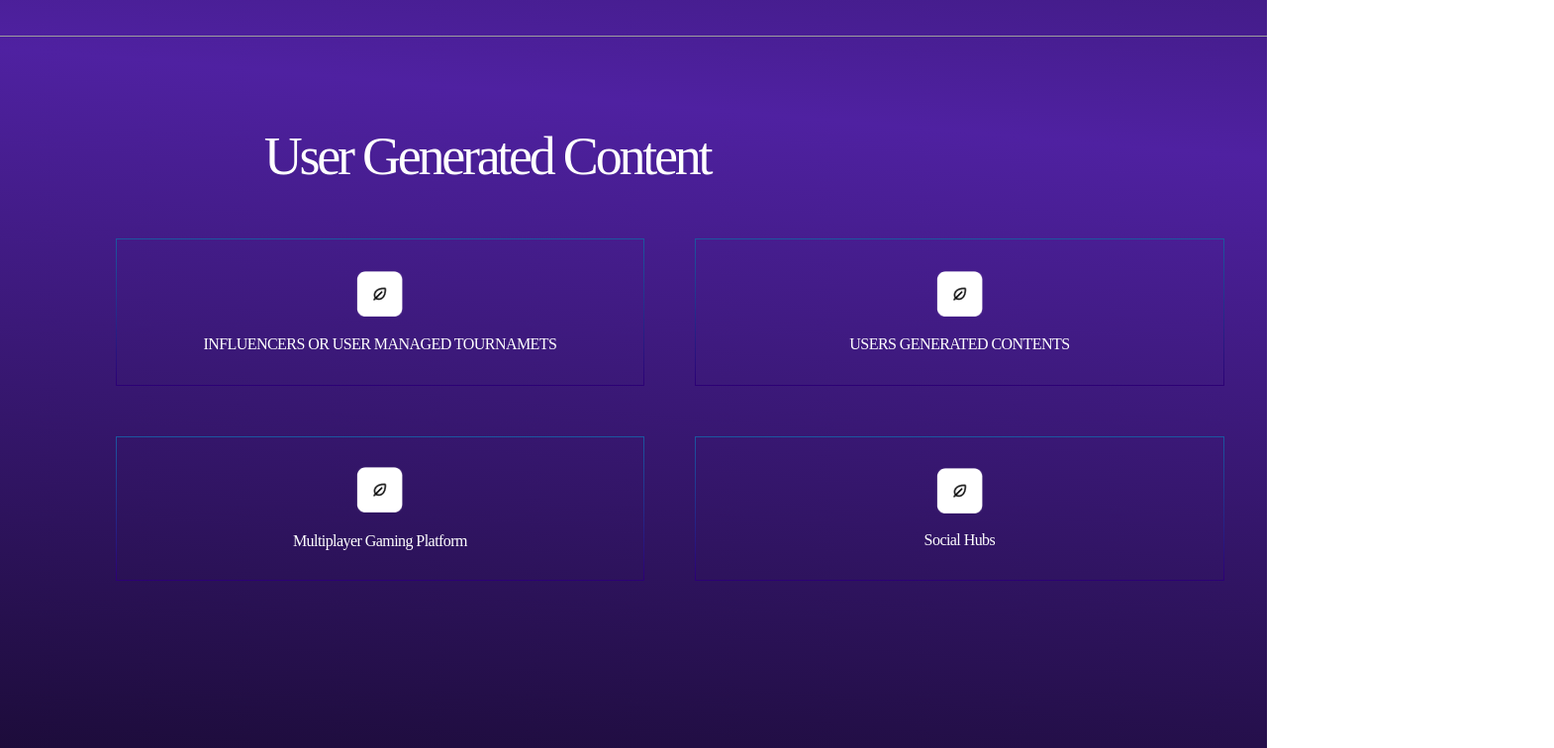
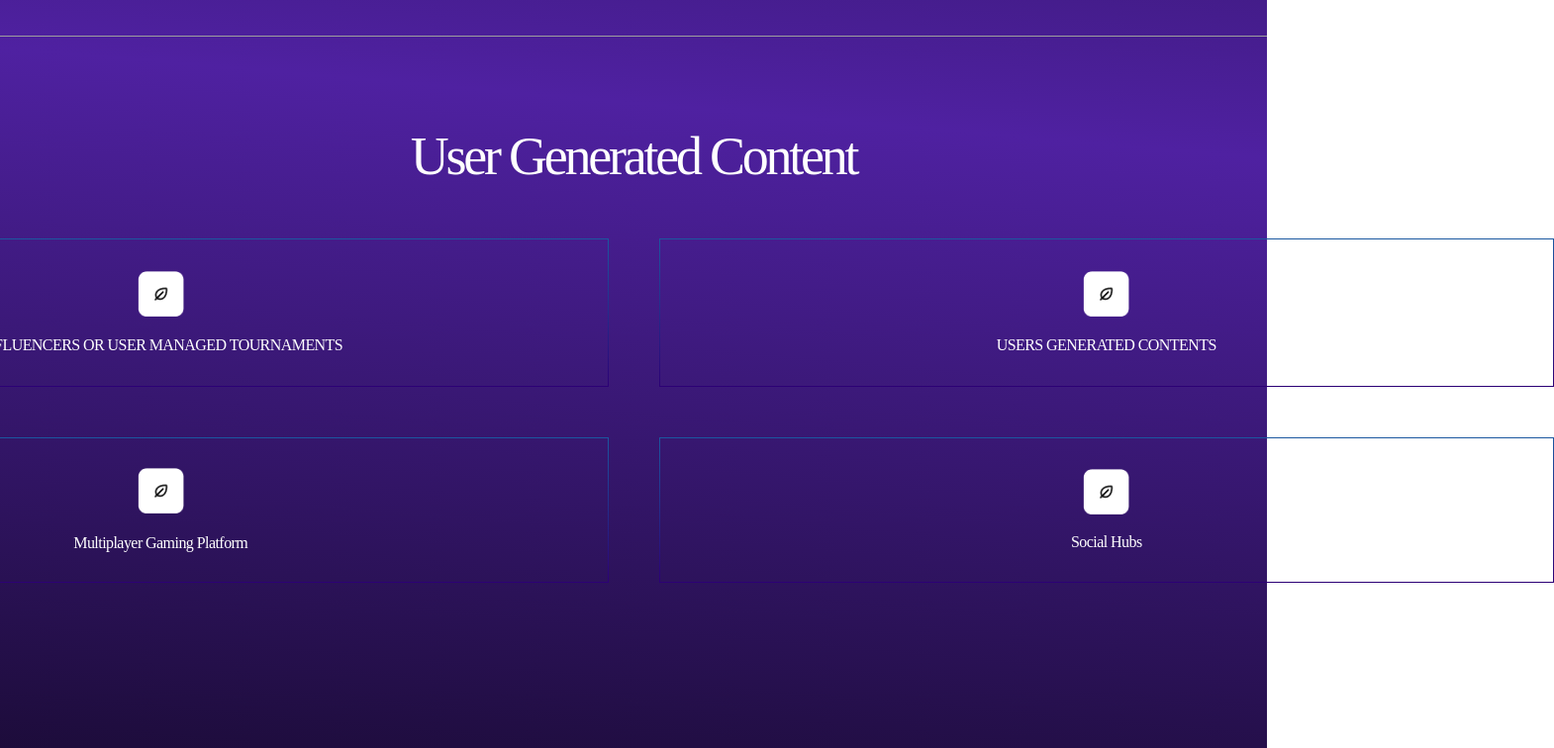
Before and after one commit to nishgaba-ai/playpeer, a React (Create React App) app: page / in a window 1280 px wide. Shown: the part 2260-3016 px from the top of the page at 99% size, 1570 px wide, since content can reach past the window. Built offline with nearby package versions, Linux system fonts and the light colour scheme; grey boxes are pictures that could not be loaded.

Commit message:
user generated

```diff
--- a/src/pages/Desktop/index.js
+++ b/src/pages/Desktop/index.js
@@ -331,6 +331,7 @@ export default function DesktopPage() {
             {/* newsletter signup section */}
 
             <Image
+              className="img_emojistar"
               src="images/img_emojistar_1.png"
               h="263px"
               w="263px"
@@ -340,6 +341,7 @@ export default function DesktopPage() {
               m="auto"
             />
             <Image
+              className="img_helix2"
               src="images/img_helix2_1.png"
               h="268px"
               w="268px"
--- a/src/pages/Desktop/style.css
+++ b/src/pages/Desktop/style.css
@@ -28,7 +28,11 @@
     margin-top: 0px;
   }
   .socialGaming {
-    margin-top: -130px;
+    margin-top: -80px;
+  }
+  .img_emojistar,
+  .img_helix2 {
+    display: none;
   }
 }
 /* Styles for screens above 770px */
@@ -37,4 +41,8 @@
   .desktop-landing-main {
     margin-top: -80px;
   }
+  .img_emojistar,
+  .img_helix2 {
+    display: block;
+  }
 }
--- /dev/null
+++ b/src/pages/UserGenerated.css
@@ -0,0 +1,15 @@
+/* Styles for screens below 770px */
+@media only screen and (max-width: 770px) {
+  .SimpleGrid {
+    width: 100%;
+    margin-left: 0;
+  }
+}
+
+/* Styles for screens above 770px */
+@media only screen and (min-width: 771px) {
+  .SimpleGrid {
+    width: 150%;
+    margin-left: -25%;
+  }
+}
--- a/src/pages/UserGenerated.js
+++ b/src/pages/UserGenerated.js
@@ -1,37 +1,205 @@
+// import React from "react";
+// import {
+//   Image,
+//   Button,
+//   Input,
+//   Flex,
+//   Text,
+//   Heading,
+//   IconButton,
+//   SimpleGrid,
+//   Container,
+//   Box,
+// } from "@chakra-ui/react";
+
+// function UserGenerated() {
+//   return (
+//     <div>
+//       <Heading as="h3" letterSpacing="-3.24px" style={{ color: "white" }}>
+//         User Generated Content{" "}
+//       </Heading>
+
+//       <SimpleGrid
+//         width={"150%"}
+//         mt="52px"
+//         alignSelf="stretch"
+//         gap="51px"
+//         columns={{ md: 2, base: 1 }}
+//         justifyContent="center"
+//         style={{ marginLeft: "-150px" }}
+//       >
+//         <Flex
+//           gap="18px"
+//           borderwidth="1px"
+//           borderstyle="solid"
+//           bg="black.900"
+//           flexDirection="column"
+//           alignItems="center"
+//           justifyContent="center"
+//           w="100%"
+//           p={{ base: "20px", sm: "32px" }}
+//           borderRadius="8px"
+//           border={`1px solid grey`}
+//           sx={{
+//             "border-image": "linear-gradient(180deg, #1b58a0,#2c0075) 1",
+//           }}
+//         >
+//           <IconButton
+//             icon={<Image src="images/Frame_21.png" />}
+//             aria-label="11:202;4006:882-Icons Image"
+//             w="47px"
+//             borderRadius="8px"
+//           />
+//           <Heading
+//             size="xm"
+//             as="h4"
+//             letterSpacing="-0.56px"
+//             style={{ color: "white" }}
+//           >
+//             INFLUENCERS OR USER MANAGED TOURNAMETS
+//           </Heading>
+//         </Flex>
+//         <Flex
+//           border={`1px solid grey`}
+//           gap="18px"
+//           borderwidth="1px"
+//           borderstyle="solid"
+//           bg="black.900"
+//           w="100%"
+//           flexDirection="column"
+//           alignItems="center"
+//           justifyContent="center"
+//           p={{ base: "20px", sm: "32px" }}
+//           borderRadius="8px"
+//           sx={{
+//             "border-image": "linear-gradient(180deg, #1b58a0, #2c0075) 1",
+//           }}
+//         >
+//           <IconButton
+//             icon={<Image src="images/Frame_21.png" />}
+//             aria-label="11:203;4006:882-Icons Image"
+//             w="47px"
+//             borderRadius="8px"
+//           />
+//           <Heading
+//             size="xm"
+//             as="h5"
+//             letterSpacing="-0.56px"
+//             style={{ color: "white" }}
+//           >
+//             USERS GENERATED CONTENTS
+//           </Heading>
+//         </Flex>
+//         <Flex
+//           border={`1px solid grey`}
+//           gap="19px"
+//           borderwidth="1px"
+//           borderstyle="solid"
+//           bg="black.900"
+//           w="100%"
+//           flexDirection="column"
+//           alignItems="center"
+//           justifyContent="center"
+//           p={{ base: "20px", sm: "30px" }}
+//           borderRadius="8px"
+//           sx={{
+//             "border-image": "linear-gradient(180deg, #1b58a0, #2c0075) 1",
+//           }}
+//         >
+//           <IconButton
+//             icon={<Image src="images/Frame_21.png" />}
+//             aria-label="11:201;4006:882-icons_one"
+//             w="47px"
+//             borderRadius="8px"
+//           />
+//           <Heading
+//             size="xm"
+//             as="h6"
+//             letterSpacing="-0.56px"
+//             style={{ color: "white" }}
+//           >
+//             Multiplayer Gaming Platform
+//           </Heading>
+//         </Flex>
+//         <Flex w="100%" justifyContent="flex-end">
+//           <Flex
+//             border={`1px solid grey`}
+//             gap="17px"
+//             borderwidth="1px"
+//             borderstyle="solid"
+//             bg="black.900"
+//             w="100%"
+//             flexDirection="column"
+//             alignItems="center"
+//             justifyContent="center"
+//             p={{ base: "20px", sm: "31px" }}
+//             borderRadius="8px"
+//             sx={{
+//               "border-image": "linear-gradient(180deg, #1b58a0,#2c0075) 1",
+//             }}
+//           >
+//             <IconButton
+//               icon={<Image src="images/Frame_21.png" />}
+//               aria-label="11:205;4006:882-icons_one"
+//               w="47px"
+//               borderRadius="8px"
+//             />
+//             <Heading
+//               size="xm"
+//               as="h6"
+//               letterSpacing="-0.56px"
+//               style={{ color: "white" }}
+//             >
+//               Social Hubs
+//             </Heading>
+//           </Flex>
+//         </Flex>
+//       </SimpleGrid>
+//     </div>
+//   );
+// }
+
+// export default UserGenerated;
+
 import React from "react";
 import {
   Image,
-  Button,
-  Input,
+  IconButton,
   Flex,
   Text,
   Heading,
-  IconButton,
   SimpleGrid,
   Container,
   Box,
 } from "@chakra-ui/react";
+import "./UserGenerated.css";
 
 function UserGenerated() {
   return (
-    <div>
-      <Heading as="h3" letterSpacing="-3.24px" style={{ color: "white" }}>
-        User Generated Content{" "}
+    <div style={{ width: "100%" }}>
+      <Container maxW="container.xl" p={4}>
+        <Heading
+          as="h3"
+          letterSpacing="-3.24px"
+          textAlign="center"
+          color="white"
+          mb={6}
+        >
+          User Generated Content
         </Heading>
 
         <SimpleGrid
-        width={"150%"}
+          className="SimpleGrid"
           mt="52px"
           alignSelf="stretch"
           gap="51px"
           columns={{ md: 2, base: 1 }}
           justifyContent="center"
-        style={{ marginLeft: "-150px" }}
         >
           <Flex
             gap="18px"
-          borderwidth="1px"
-          borderstyle="solid"
+            borderWidth="1px"
+            borderStyle="solid"
             bg="black.900"
             flexDirection="column"
             alignItems="center"
@@ -39,9 +207,9 @@ function UserGenerated() {
             w="100%"
             p={{ base: "20px", sm: "32px" }}
             borderRadius="8px"
-          border={`1px solid grey`}
+            borderColor="gray.500"
             sx={{
-            "border-image": "linear-gradient(180deg, #1b58a0,#2c0075) 1",
+              borderImage: "linear-gradient(180deg, #1b58a0, #2c0075) 1",
             }}
           >
             <IconButton
@@ -51,19 +219,20 @@ function UserGenerated() {
               borderRadius="8px"
             />
             <Heading
-            size="xm"
+              size="sm"
               as="h4"
               letterSpacing="-0.56px"
-            style={{ color: "white" }}
+              textAlign="center"
+              color="white"
             >
-            INFLUENCERS OR USER MANAGED TOURNAMETS
+              INFLUENCERS OR USER MANAGED TOURNAMENTS
             </Heading>
           </Flex>
+
           <Flex
-          border={`1px solid grey`}
             gap="18px"
-          borderwidth="1px"
-          borderstyle="solid"
+            borderWidth="1px"
+            borderStyle="solid"
             bg="black.900"
             w="100%"
             flexDirection="column"
@@ -71,8 +240,9 @@ function UserGenerated() {
             justifyContent="center"
             p={{ base: "20px", sm: "32px" }}
             borderRadius="8px"
+            borderColor="gray.500"
             sx={{
-            "border-image": "linear-gradient(180deg, #1b58a0, #2c0075) 1",
+              borderImage: "linear-gradient(180deg, #1b58a0, #2c0075) 1",
             }}
           >
             <IconButton
@@ -82,19 +252,20 @@ function UserGenerated() {
               borderRadius="8px"
             />
             <Heading
-            size="xm"
+              size="sm"
               as="h5"
               letterSpacing="-0.56px"
-            style={{ color: "white" }}
+              textAlign="center"
+              color="white"
             >
               USERS GENERATED CONTENTS
             </Heading>
           </Flex>
+
           <Flex
-          border={`1px solid grey`}
             gap="19px"
-          borderwidth="1px"
-          borderstyle="solid"
+            borderWidth="1px"
+            borderStyle="solid"
             bg="black.900"
             w="100%"
             flexDirection="column"
@@ -102,8 +273,9 @@ function UserGenerated() {
             justifyContent="center"
             p={{ base: "20px", sm: "30px" }}
             borderRadius="8px"
+            borderColor="gray.500"
             sx={{
-            "border-image": "linear-gradient(180deg, #1b58a0, #2c0075) 1",
+              borderImage: "linear-gradient(180deg, #1b58a0, #2c0075) 1",
             }}
           >
             <IconButton
@@ -113,20 +285,21 @@ function UserGenerated() {
               borderRadius="8px"
             />
             <Heading
-            size="xm"
+              size="sm"
               as="h6"
               letterSpacing="-0.56px"
-            style={{ color: "white" }}
+              textAlign="center"
+              color="white"
             >
               Multiplayer Gaming Platform
             </Heading>
           </Flex>
-        <Flex w="100%" justifyContent="flex-end">
+
+          <Flex w="100%" justifyContent="center">
             <Flex
-            border={`1px solid grey`}
               gap="17px"
-            borderwidth="1px"
-            borderstyle="solid"
+              borderWidth="1px"
+              borderStyle="solid"
               bg="black.900"
               w="100%"
               flexDirection="column"
@@ -134,8 +307,9 @@ function UserGenerated() {
               justifyContent="center"
               p={{ base: "20px", sm: "31px" }}
               borderRadius="8px"
+              borderColor="gray.500"
               sx={{
-              "border-image": "linear-gradient(180deg, #1b58a0,#2c0075) 1",
+                borderImage: "linear-gradient(180deg, #1b58a0, #2c0075) 1",
               }}
             >
               <IconButton
@@ -145,16 +319,18 @@ function UserGenerated() {
                 borderRadius="8px"
               />
               <Heading
-              size="xm"
+                size="sm"
                 as="h6"
                 letterSpacing="-0.56px"
-              style={{ color: "white" }}
+                textAlign="center"
+                color="white"
               >
                 Social Hubs
               </Heading>
             </Flex>
           </Flex>
         </SimpleGrid>
+      </Container>
     </div>
   );
 }
```
Lines whose indentation alone changed are shown as unchanged.
